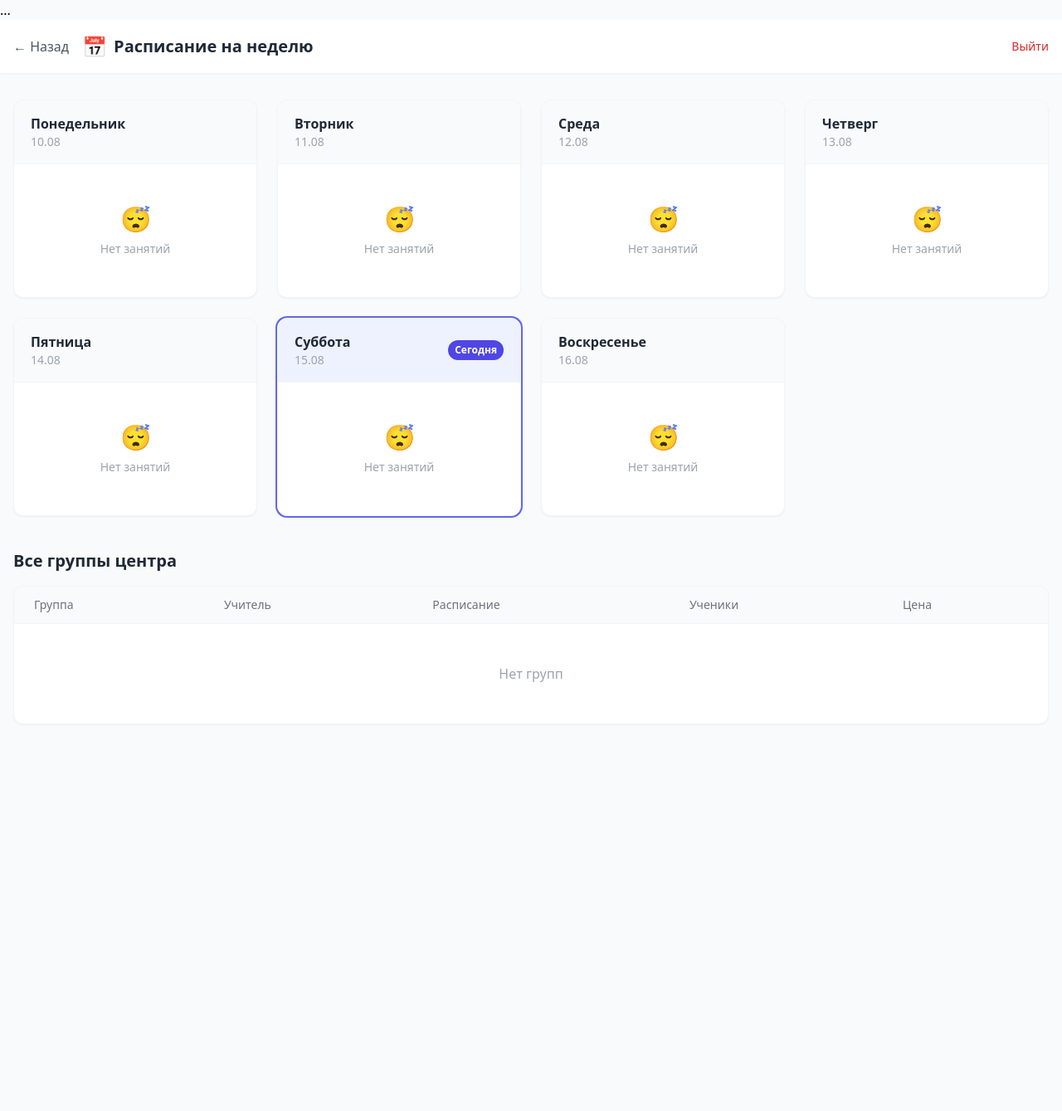
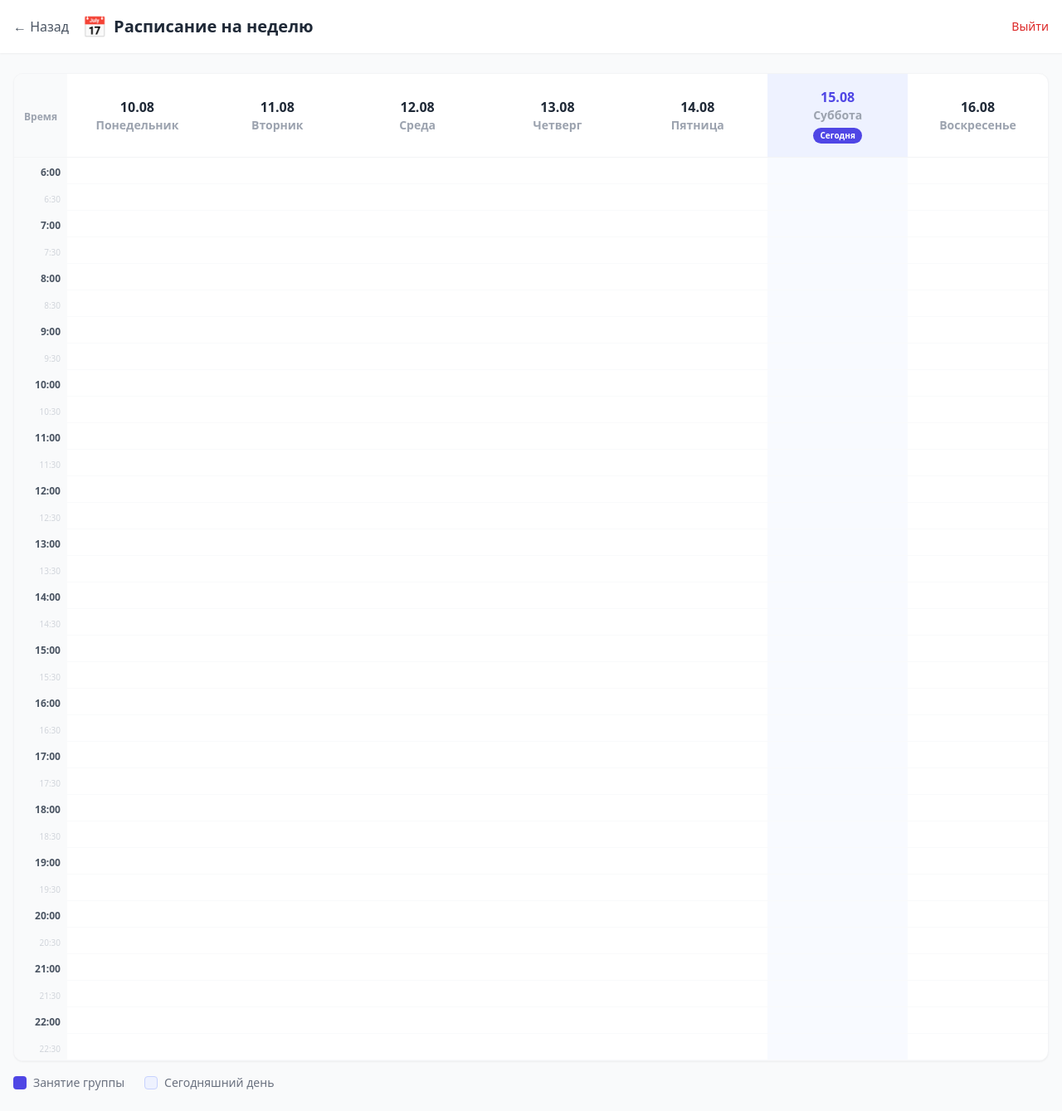
Before and after one commit to Nurmukasan/english-center-crm, a Django app: page /schedule/ in a window 1280 px wide. Shown: the whole page at 83% size. Before the commit the page ends 822 px from the top, so only its background shows below. Run offline with Django 5.2, Linux system fonts and the light colour scheme; the visitor is signed in with stand-in values (Sample User, id 1); data that the repository does not hold is empty; some libraries are stand-ins or nearby versions.

Commit message:
изменил дизайн расписания

```diff
--- a/dashboard/templates/dashboard/weekly_schedule.html
+++ b/dashboard/templates/dashboard/weekly_schedule.html
@@ -1,7 +1,4 @@
 {% load custom_filters %}
-<!DOCTYPE html>
-<html lang="ru">
-...
 <!DOCTYPE html>
 <html lang="ru">
 <head>
@@ -12,8 +9,8 @@
 </head>
 <body class="bg-gray-50 min-h-screen">
 
-    <header class="bg-white shadow-sm sticky top-0 z-10">
-        <div class="max-w-7xl mx-auto px-4 py-4 flex justify-between items-center">
+    <header class="bg-white shadow-sm sticky top-0 z-20">
+        <div class="max-w-full mx-auto px-4 py-4 flex justify-between items-center">
             <div class="flex items-center gap-4">
                 <a href="{% url 'dashboard' %}" class="text-gray-600 hover:text-gray-800">← Назад</a>
                 <div class="flex items-center gap-2">
@@ -25,103 +22,89 @@
         </div>
     </header>
 
-    <main class="max-w-7xl mx-auto px-4 py-8">
+    <main class="max-w-full mx-auto px-4 py-6">
 
-        <!-- Сетка дней недели -->
-        <div class="grid grid-cols-1 md:grid-cols-2 lg:grid-cols-4 gap-6">
+        <div class="bg-white rounded-xl shadow-sm border border-gray-100 overflow-hidden">
+            <div class="overflow-x-auto">
+                <table class="w-full min-w-[900px] table-fixed">
 
-            {% for day in days %}
-            <div class="bg-white rounded-xl shadow-sm border border-gray-100 overflow-hidden
-                        {% if day.is_today %}ring-2 ring-indigo-500{% endif %}">
+                    <!-- Шапка: даты и дни -->
+                    <thead>
+                        <tr>
+                            <th class="px-2 py-4 border-b border-gray-100 bg-gray-50 w-16 sticky left-0 z-10">
+                                <span class="text-xs text-gray-400">Время</span>
+                            </th>
+                            {% for day in days %}
+                            <th class="px-2 py-4 border-b border-gray-100 text-center
+                                       {% if day.is_today %}bg-indigo-50{% endif %}">
+                                <p class="font-bold text-gray-800 {% if day.is_today %}text-indigo-600{% endif %}">
+                                    {{ day.date }}
+                                </p>
+                                <p class="text-sm text-gray-400">{{ day.name }}</p>
+                                {% if day.is_today %}
+                                <span class="inline-block bg-indigo-600 text-white px-2 py-0.5 rounded-full text-[10px] mt-1">Сегодня</span>
+                                {% endif %}
+                            </th>
+                            {% endfor %}
+                        </tr>
+                    </thead>
 
-                <!-- Заголовок дня -->
-                <div class="px-5 py-4 border-b border-gray-100
-                            {% if day.is_today %}bg-indigo-50{% else %}bg-gray-50{% endif %}">
-                    <div class="flex justify-between items-center">
-                        <div>
-                            <p class="font-bold text-gray-800">{{ day.name }}</p>
-                            <p class="text-sm text-gray-400">{{ day.date }}</p>
-                        </div>
-                        {% if day.is_today %}
-                        <span class="bg-indigo-600 text-white px-2 py-1 rounded-full text-xs font-bold">Сегодня</span>
-                        {% endif %}
-                    </div>
-                </div>
+                    <tbody>
+                        {% for slot in time_slots %}
+                        <tr>
+                            <!-- Время (только для начала часа) -->
+                            <td class="px-2 py-0 border-b border-gray-50 bg-gray-50 text-right sticky left-0 z-10">
+                                {% if slot.minute == 0 %}
+                                <span class="text-xs font-bold text-gray-600">{{ slot.label }}</span>
+                                {% else %}
+                                <span class="text-[10px] text-gray-300">{{ slot.label }}</span>
+                                {% endif %}
+                            </td>
 
-                <!-- Группы дня -->
-                <div class="p-4 space-y-3 min-h-[100px]">
+                            <!-- Ячейки дней -->
+                            {% for day in days %}
+                            <td class="border-b border-gray-50 relative h-8
+                                       {% if day.is_today %}bg-indigo-50/40{% endif %}
+                                       {% if slot.minute == 0 %}border-t border-gray-100{% endif %}">
 
-                    {% for group in schedule|get_item:day.short %}
-                    <a href="{% url 'group_detail' group.id %}"
-                       class="block bg-white border border-gray-200 rounded-lg p-3 hover:border-indigo-300 hover:shadow-md transition group">
-                        <div class="flex items-center gap-2 mb-2">
-                            <span class="text-xl">📚</span>
-                            <p class="font-bold text-gray-800 text-sm group-hover:text-indigo-600 transition">
-                                {{ group.name }}
-                            </p>
-                        </div>
-                        <p class="text-xs text-gray-400">{{ group.schedule }}</p>
-                        <div class="flex justify-between items-center mt-2">
-                            <span class="text-xs text-gray-500">👥 {{ group.enrollments.count }}</span>
-                            <span class="text-xs text-indigo-600 font-medium">₸ {{ group.price }}</span>
-                        </div>
-                    </a>
-                    {% empty %}
-                    <div class="text-center py-8">
-                        <p class="text-3xl mb-2">😴</p>
-                        <p class="text-sm text-gray-400">Нет занятий</p>
-                    </div>
-                    {% endfor %}
+                                <!-- Ищем группу, которая начинается в этот слот -->
+                                {% for item in schedule_data %}
+                                    {% if item.day_index == day.num and item.start_hour == slot.hour and item.start_minute == slot.minute %}
 
-                </div>
+                                    <!-- Блок группы, растянутый на duration_slots слотов -->
+                                    <a href="{% url 'group_detail' item.group.id %}"
+                                       class="absolute left-1 right-1 bg-indigo-600 text-white rounded-lg px-2 py-1
+                                              hover:bg-indigo-700 hover:shadow-lg transition-all cursor-pointer
+                                              flex flex-col justify-center items-center text-center z-20
+                                              {% if item.duration_slots == 1 %}top-0.5 bottom-0.5{% endif %}"
+                                       style="{% if item.duration_slots > 1 %}top: 2px; height: calc({{ item.duration_slots }} * 2rem + ({{ item.duration_slots|add:'-1' }} * 1px));{% endif %}">
+                                        <p class="text-[11px] font-bold leading-tight">{{ item.group.name }}</p>
+                                        <p class="text-[9px] opacity-80">👥 {{ item.group.enrollments.count }} • {{ item.group.teacher.username }}</p>
+                                    </a>
 
+                                    {% endif %}
+                                {% endfor %}
+
+                            </td>
+                            {% endfor %}
+
+                        </tr>
+                        {% endfor %}
+                    </tbody>
+
+                </table>
             </div>
-            {% endfor %}
-
         </div>
 
-        <!-- Все группы списком -->
-        <div class="mt-10">
-            <h2 class="text-xl font-bold text-gray-800 mb-4">
-                {% if role == 'teacher' %}
-                    Все мои группы
-                {% else %}
-                    Все группы центра
-                {% endif %}
-            </h2>
-
-            <div class="bg-white rounded-xl shadow-sm border border-gray-100 overflow-hidden">
-                <div class="overflow-x-auto">
-                    <table class="w-full">
-                        <thead>
-                            <tr class="bg-gray-50 text-left border-b border-gray-100">
-                                <th class="px-6 py-3 text-sm font-medium text-gray-500">Группа</th>
-                                <th class="px-6 py-3 text-sm font-medium text-gray-500">Учитель</th>
-                                <th class="px-6 py-3 text-sm font-medium text-gray-500">Расписание</th>
-                                <th class="px-6 py-3 text-sm font-medium text-gray-500">Ученики</th>
-                                <th class="px-6 py-3 text-sm font-medium text-gray-500">Цена</th>
-                            </tr>
-                        </thead>
-                        <tbody>
-                            {% for group in all_groups %}
-                            <tr class="border-b border-gray-50 hover:bg-gray-50 cursor-pointer"
-                                onclick="window.location='{% url 'group_detail' group.id %}'">
-                                <td class="px-6 py-4 font-bold text-gray-800">{{ group.name }}</td>
-                                <td class="px-6 py-4 text-gray-600">{{ group.teacher.username }}</td>
-                                <td class="px-6 py-4 text-gray-600">{{ group.schedule }}</td>
-                                <td class="px-6 py-4 text-gray-600">{{ group.enrollments.count }}</td>
-                                <td class="px-6 py-4 text-gray-800 font-medium">{{ group.price }} ₸</td>
-                            </tr>
-                            {% empty %}
-                            <tr>
-                                <td colspan="5" class="px-6 py-12 text-center text-gray-400">
-                                    Нет групп
-                                </td>
-                            </tr>
-                            {% endfor %}
-                        </tbody>
-                    </table>
-                </div>
+        <!-- Легенда -->
+        <div class="mt-4 flex items-center gap-6 text-sm text-gray-500">
+            <div class="flex items-center gap-2">
+                <div class="w-4 h-4 bg-indigo-600 rounded"></div>
+                <span>Занятие группы</span>
+            </div>
+            <div class="flex items-center gap-2">
+                <div class="w-4 h-4 bg-indigo-50 border border-indigo-200 rounded"></div>
+                <span>Сегодняшний день</span>
             </div>
         </div>
 
--- a/dashboard/views.py
+++ b/dashboard/views.py
@@ -395,13 +395,13 @@ def weekly_schedule(request):
 
     # Дни недели
     days = [
-        {'name': 'Понедельник', 'short': 'Пн', 'date': ''},
-        {'name': 'Вторник', 'short': 'Вт', 'date': ''},
-        {'name': 'Среда', 'short': 'Ср', 'date': ''},
-        {'name': 'Четверг', 'short': 'Чт', 'date': ''},
-        {'name': 'Пятница', 'short': 'Пт', 'date': ''},
-        {'name': 'Суббота', 'short': 'Сб', 'date': ''},
-        {'name': 'Воскресенье', 'short': 'Вс', 'date': ''},
+        {'name': 'Понедельник', 'short': 'Пн', 'num': 0},
+        {'name': 'Вторник', 'short': 'Вт', 'num': 1},
+        {'name': 'Среда', 'short': 'Ср', 'num': 2},
+        {'name': 'Четверг', 'short': 'Чт', 'num': 3},
+        {'name': 'Пятница', 'short': 'Пт', 'num': 4},
+        {'name': 'Суббота', 'short': 'Сб', 'num': 5},
+        {'name': 'Воскресенье', 'short': 'Вс', 'num': 6},
     ]
 
     # Определяем даты текущей недели
@@ -409,37 +409,97 @@ def weekly_schedule(request):
     monday = today - timedelta(days=today.weekday())
 
     for i, day in enumerate(days):
-        day['date'] = (monday + timedelta(days=i)).strftime('%d.%m')
-        day['is_today'] = (monday + timedelta(days=i) == today)
+        day_date = monday + timedelta(days=i)
+        day['date'] = day_date.strftime('%d.%m')
+        day['full_date'] = day_date.strftime('%d %B')
+        day['is_today'] = (day_date == today)
 
-    # Распределяем группы по дням
-    schedule = {}
-    for day in days:
-        schedule[day['short']] = []
+    # Время с 6:00 до 22:00 (каждый слот — 30 минут)
+    time_slots = []
+    for hour in range(6, 23):
+        for minute in [0, 30]:
+            time_slots.append({
+                'hour': hour,
+                'minute': minute,
+                'label': f'{hour}:{minute:02d}',
+            })
 
-    # Определяем день недели по расписанию группы
-    day_keywords = {
-        'Пн': ['пн', 'понедельник'],
-        'Вт': ['вт', 'вторник'],
-        'Ср': ['ср', 'сред'],
-        'Чт': ['чт', 'четверг'],
-        'Пт': ['пт', 'пятниц'],
-        'Сб': ['сб', 'суббот'],
-        'Вс': ['вс', 'воскрес'],
-    }
+    # Для каждой группы определяем день, время начала и конца
+    import re
 
+    schedule_data = []
     for group in groups:
         schedule_text = group.schedule.lower()
 
-        for day_short, keywords in day_keywords.items():
+        # Определяем дни
+        day_indexes = []
+        day_keywords = {
+            0: ['пн', 'понедельник'],
+            1: ['вт', 'вторник'],
+            2: ['ср', 'сред'],
+            3: ['чт', 'четверг'],
+            4: ['пт', 'пятниц'],
+            5: ['сб', 'суббот'],
+            6: ['вс', 'воскрес'],
+        }
+
+        for day_num, keywords in day_keywords.items():
             if any(keyword in schedule_text for keyword in keywords):
-                schedule[day_short].append(group)
+                day_indexes.append(day_num)
+
+        # Если дни не найдены — пропускаем
+        if not day_indexes:
+            continue
+
+        # Ищем время начала и конца (например 18:00-20:00)
+        time_match = re.search(r'(\d{1,2})[:.](\d{2})\s*[-–—]\s*(\d{1,2})[:.](\d{2})', schedule_text)
+
+        if time_match:
+            start_hour = int(time_match.group(1))
+            start_minute = int(time_match.group(2))
+            end_hour = int(time_match.group(3))
+            end_minute = int(time_match.group(4))
+        else:
+            # Ищем только одно время
+            time_match = re.search(r'(\d{1,2})[:.](\d{2})', schedule_text)
+            if time_match:
+                start_hour = int(time_match.group(1))
+                start_minute = int(time_match.group(2))
+                # По умолчанию длительность 1.5 часа
+                end_hour = start_hour + 1
+                end_minute = start_minute + 30
+                if end_minute >= 60:
+                    end_hour += 1
+                    end_minute -= 60
+            else:
+                # Если время не указано — 18:00-19:30
+                start_hour = 18
+                start_minute = 0
+                end_hour = 19
+                end_minute = 30
+
+        # Вычисляем длительность в слотах (30 минут)
+        start_total_minutes = start_hour * 60 + start_minute
+        end_total_minutes = end_hour * 60 + end_minute
+        duration_slots = (end_total_minutes - start_total_minutes) // 30
+
+        if duration_slots < 1:
+            duration_slots = 1
+
+        for day_index in day_indexes:
+            schedule_data.append({
+                'group': group,
+                'day_index': day_index,
+                'start_hour': start_hour,
+                'start_minute': start_minute,
+                'duration_slots': duration_slots,
+            })
 
     context = {
         'days': days,
-        'schedule': schedule,
+        'time_slots': time_slots,
+        'schedule_data': schedule_data,
         'role': role,
-        'all_groups': groups,
     }
 
     return render(request, 'dashboard/weekly_schedule.html', context)
```
